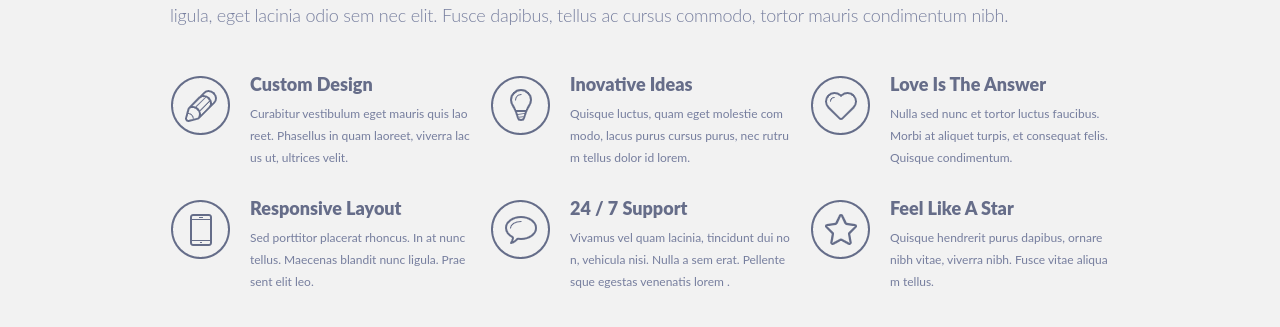
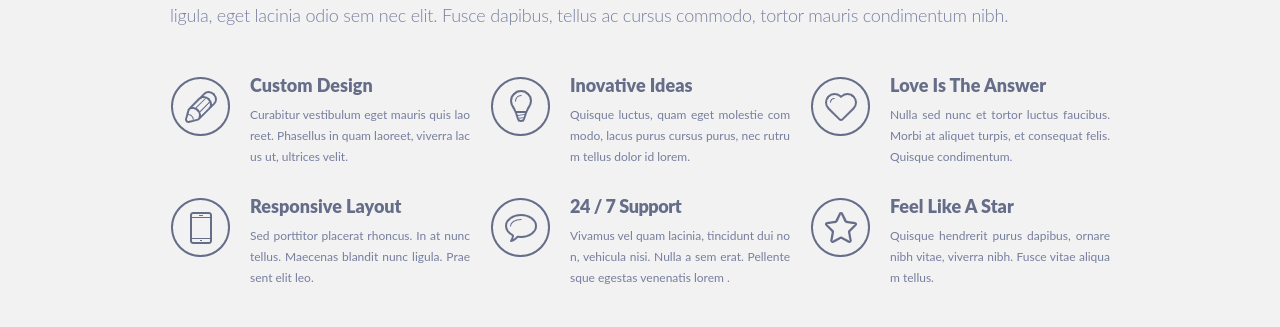
Before and after one commit to GemsGame/singolo, a plain HTML site: page singolo1.html in a window 1280 px wide. Shown: the part 839-1166 px from the top of the page. Drawn offline with Linux system fonts and the light colour scheme; a web font is replaced by a local one.

Commit message:
refactor: text style

```diff
--- a/singolo1.css
+++ b/singolo1.css
@@ -89,6 +89,10 @@ text-align: left;
   display: block;
 
 }
+
+.support {
+  letter-spacing: -0.45px;
+}
 .header-row-1 {
   height: 89px;
   display: grid;
@@ -156,7 +160,7 @@ main section:last-child {
 .star {
   background: url("./assets/img/star.png") no-repeat;
 }
-.s-block{
+.s-block {
   width: 300px;
   display: grid;
   justify-content: center;
@@ -166,14 +170,14 @@ main section:last-child {
 }
 
 .s-block p {
-
   font-size: 12px;
-line-height: 22px;
+  line-height: 21px;
   color: #767e9e;
   font-weight: 400;
-text-align: left;
-margin-top:10px;
+  margin-top: 10px;
   word-break: break-all;
+  overflow: hidden;
+  text-align: justify;
 }
 .services-row-2 {
   width: 980px;
@@ -181,7 +185,7 @@ word-break: break-all;
   justify-content: space-evenly;
   grid-template-columns: repeat(3, auto);
   margin: 0 auto;
-  padding: 5px;
+  padding: 6px;
   row-gap: 30px;
 }
 .services-row-1 > div p {
--- a/singolo1.html
+++ b/singolo1.html
@@ -4,7 +4,7 @@
     <meta charset="UTF-8" />
     <meta name="viewport" content="width=device-width, initial-scale=1.0" />
     <meta http-equiv="X-UA-Compatible" content="ie=edge" />
-    <title>Document</title>
+    <title>singolo</title>
     <link rel="stylesheet" href="./singolo1.css" />
   </head>
   <body>
@@ -103,9 +103,10 @@
               <div class="icon bubble"></div>
             </div>
             <div>
-              <h3>24 / 7 Support</h3>
+              <h3 class="support">24 / 7 Support</h3>
               <p>
-                Vivamus vel quam lacinia, tincidunt dui non, vehicula nisi. Nulla a sem erat. Pellentesque egestas venenatis lorem .
+                Vivamus vel quam lacinia, tincidunt dui non, vehicula nisi.
+                Nulla a sem erat. Pellentesque egestas venenatis lorem .
               </p>
             </div>
           </div>
@@ -116,7 +117,8 @@
             <div>
               <h3>Feel Like A Star</h3>
               <p>
-                Quisque hendrerit purus dapibus, ornare nibh vitae, viverra nibh. Fusce vitae aliquam tellus.
+                Quisque hendrerit purus dapibus, ornare nibh vitae, viverra
+                nibh. Fusce vitae aliquam tellus.
               </p>
             </div>
           </div>
```
Lines whose indentation alone changed are shown as unchanged.
